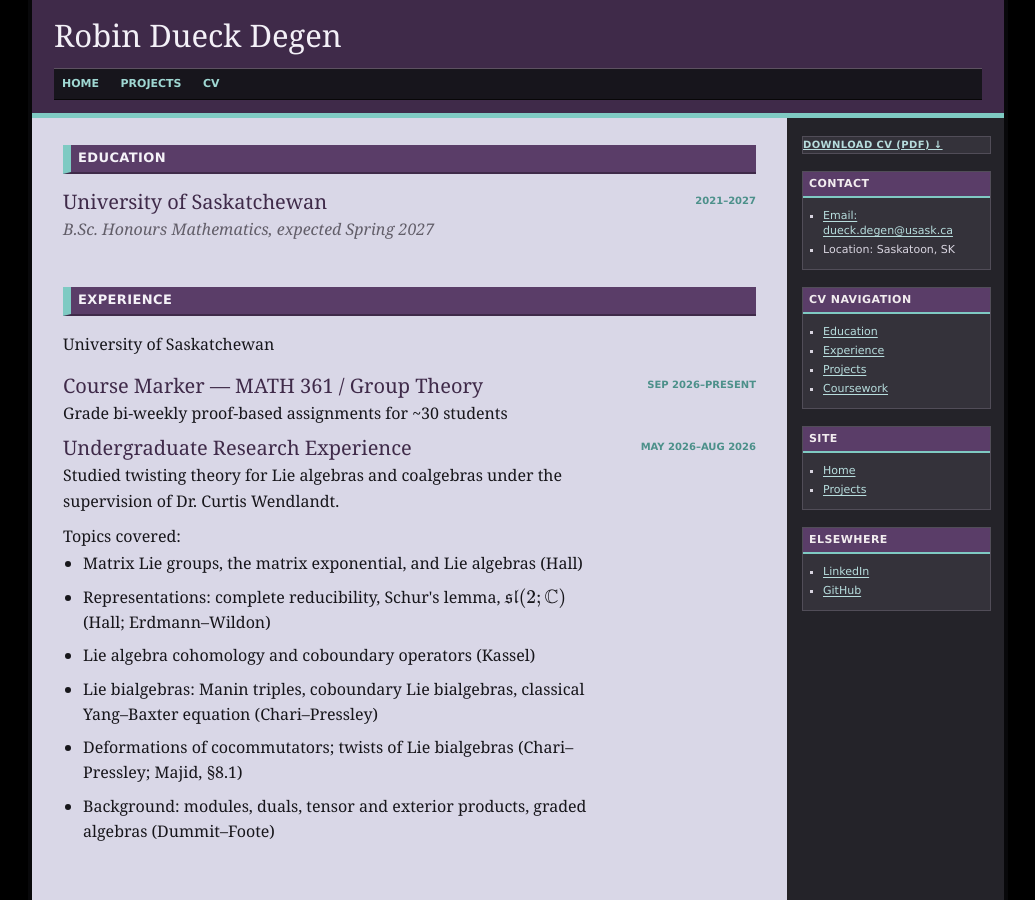
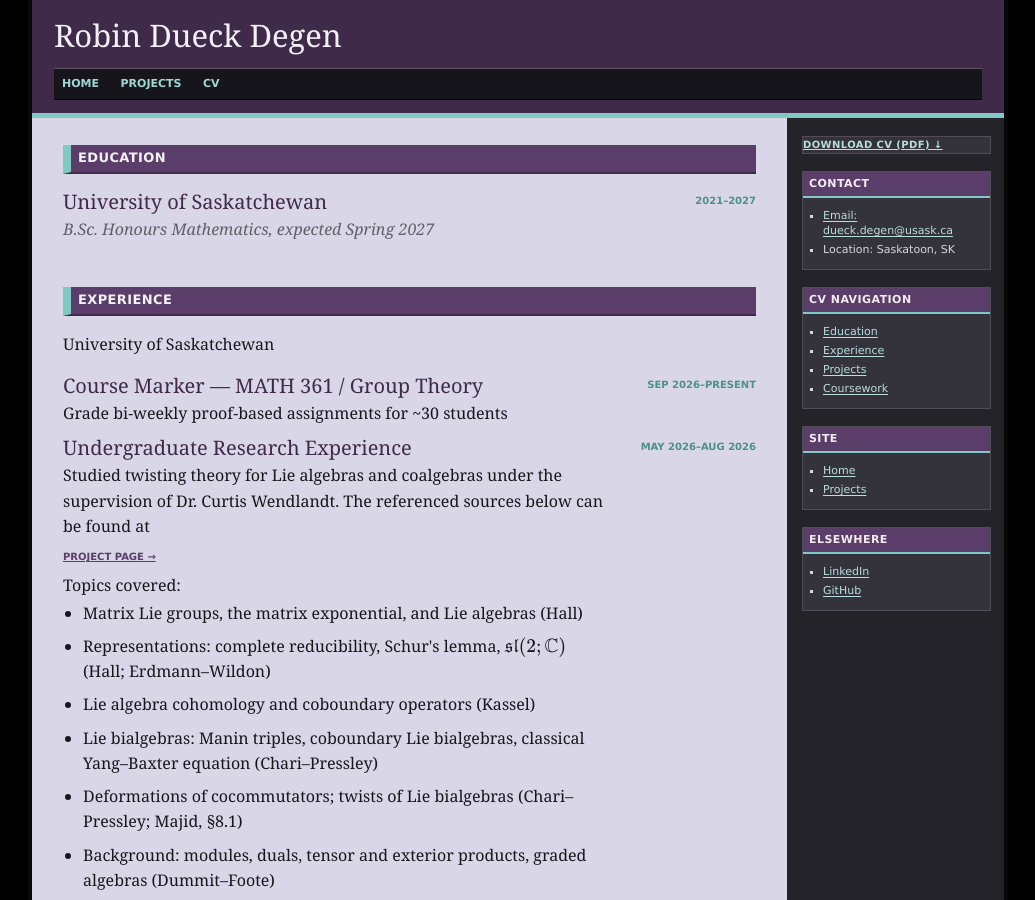
Before and after one commit to 8ts5bgytc8-cyber/robindueckdegen.com, a Jekyll site: the page built from cv/index.html, in a window 1280 px wide and 900 px high. Shown: the whole window, without its empty margins (122-1157 px from the left). Built offline with Jekyll 4.4.1, drawn with Linux system fonts in a browser that asks for light colours.

Commit message:
Fixed email on CV, added additional sources, and list of topics from summer research.

```diff
--- a/cv/index.html
+++ b/cv/index.html
@@ -43,7 +43,11 @@ title: CV
         <p>
           Studied twisting theory for Lie algebras and
           coalgebras under the supervision of
-          Dr. Curtis Wendlandt.
+          Dr. Curtis Wendlandt. The referenced sources below can be found at
+        <p class="cv-entry-link">
+            <a href="{{ '/projects/twisting-theory-of-lie-algebras/' | relative_url }}">
+              Project page →
+            </a>
         </p>
         <!-- Summer topics: keep in sync with the CV .tex -->
         <p class="cv-topics-label">Topics covered:</p>
```
Also changed, not shown: projects/twisting-theory-of-lie-algebras.md (+1 -0 lines), 4 other files.
